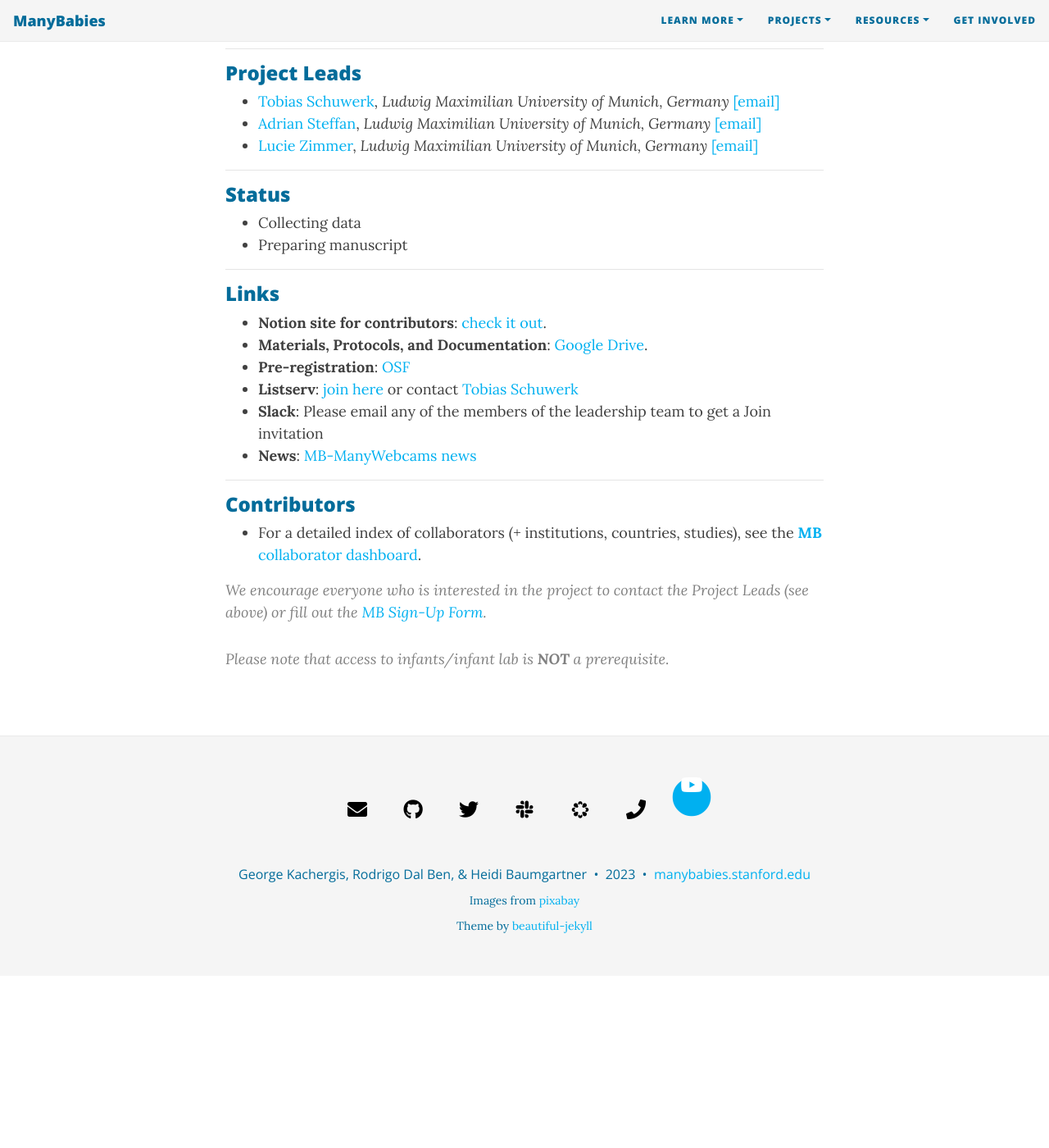
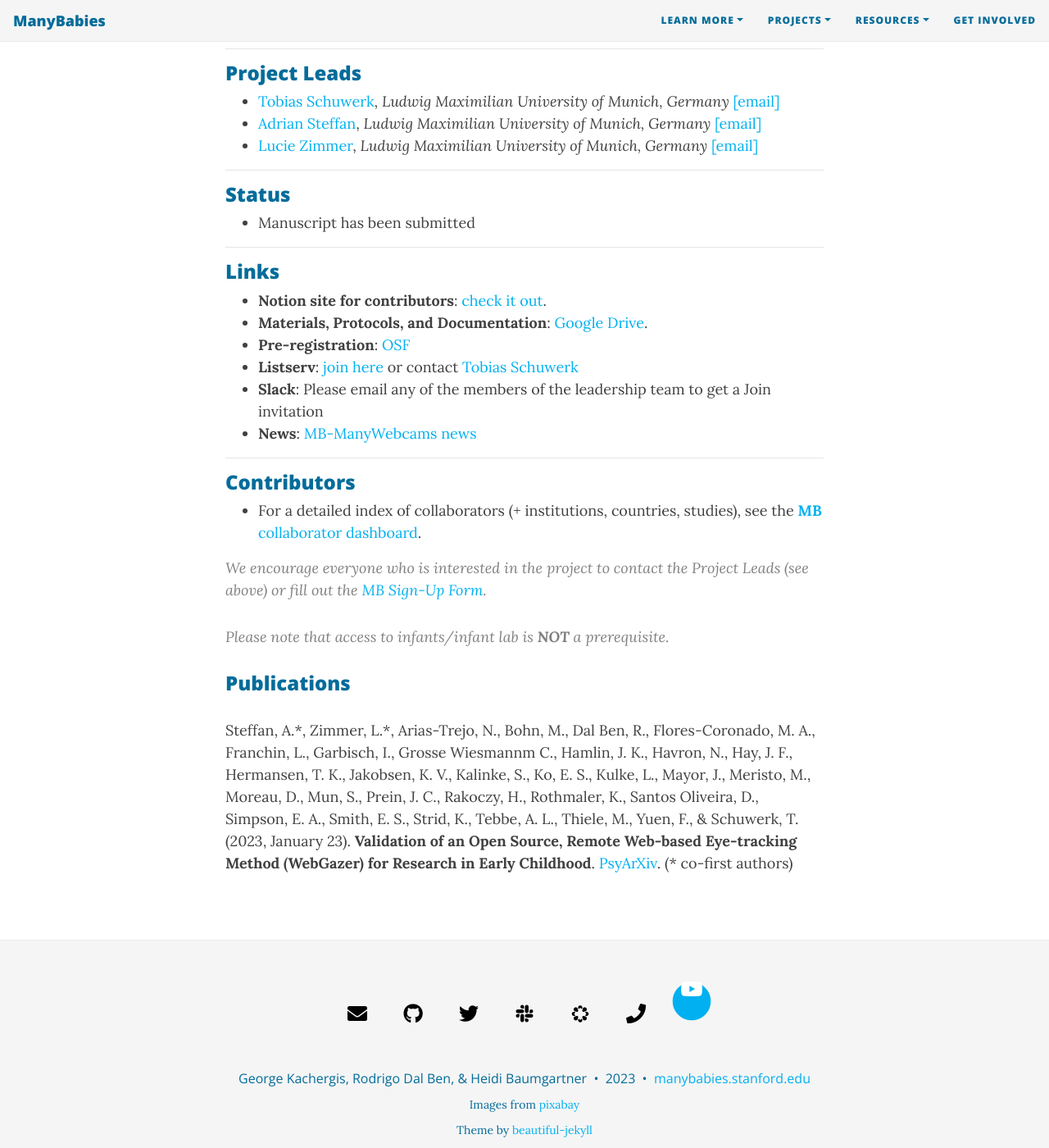
Before and after one commit to manybabies/manybabies.github.io, a Jekyll site: the page built from MB-ManyWebcams.md, in a window 1280 px wide and 1400 px high, scrolled down 1434 px. Shown: the whole window at 82% size. Built offline with Jekyll 4.4.1, drawn with Linux system fonts in a browser that asks for light colours; nearby versions of some CDN libraries; some web fonts are replaced; before the commit the page ends 2624 px from its top, so only the background shows below that.

Commit message:
add preprint

```diff
--- a/MB-ManyWebcams.md
+++ b/MB-ManyWebcams.md
@@ -47,8 +47,7 @@ Therefore, we aim to replicate findings of an in-lab paradigm of the [ManyBabies
 
 ***
 ### Status
-* Collecting data
-* Preparing manuscript
+* Manuscript has been submitted
 
 
 ***
@@ -70,4 +69,5 @@ Therefore, we aim to replicate findings of an in-lab paradigm of the [ManyBabies
 > Please note that access to infants/infant lab is **NOT** a prerequisite.
 
 
-<!-- ### Publications -->
+### Publications
+Steffan, A.\*, Zimmer, L.\*, Arias-Trejo, N., Bohn, M., Dal Ben, R., Flores-Coronado, M. A., Franchin, L., Garbisch, I., Grosse Wiesmannm C., Hamlin, J. K., Havron, N., Hay, J. F., Hermansen, T. K., Jakobsen, K. V., Kalinke, S., Ko, E. S., Kulke, L., Mayor, J., Meristo, M., Moreau, D., Mun, S., Prein, J. C., Rakoczy, H., Rothmaler, K., Santos Oliveira, D., Simpson, E. A., Smith, E. S., Strid, K., Tebbe, A. L., Thiele, M., Yuen, F., & Schuwerk, T. (2023, January 23). **Validation of an Open Source, Remote Web-based Eye-tracking Method (WebGazer) for Research in Early Childhood**. [PsyArXiv](https://psyarxiv.com/7924h/). (\* co-first authors)
```
